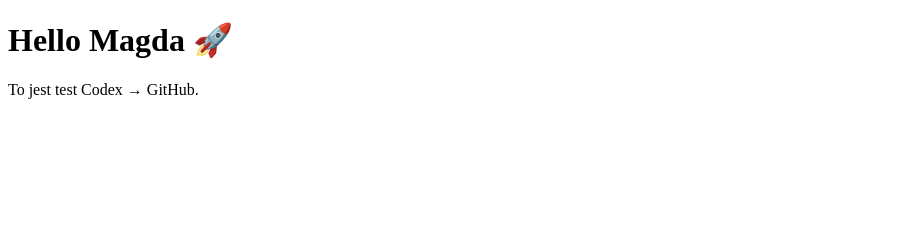
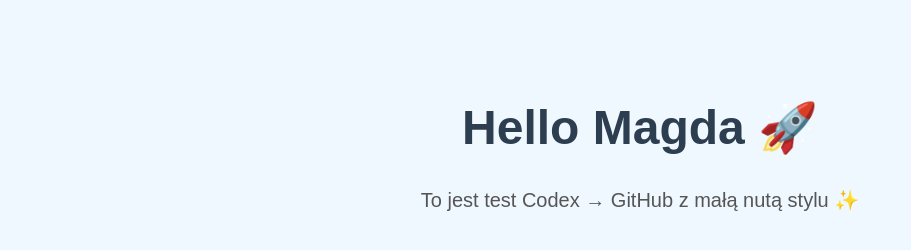
Before and after one commit to modakatowice-sketch/codex-projekt, a plain HTML site: page index.html in a window 1280 px wide. Shown: the whole page, without its empty margins (0-911 px from the left). Drawn offline with Linux system fonts and the light colour scheme.

Commit message:
Update index.html

```diff
--- a/index.html
+++ b/index.html
@@ -1,11 +1,28 @@
 <!DOCTYPE html>
 <html lang="pl">
 <head>
-  <meta charset="UTF-8">
-  <title>Hello Magda</title>
+    <meta charset="UTF-8">
+    <title>Hello Magda 🚀</title>
+    <style>
+        body {
+            font-family: Arial, sans-serif;
+            background-color: #f0f8ff;
+            color: #333;
+            text-align: center;
+            margin-top: 100px;
+        }
+        h1 {
+            font-size: 48px;
+            color: #2c3e50;
+        }
+        p {
+            font-size: 20px;
+            color: #555;
+        }
+    </style>
 </head>
 <body>
-  <h1>Hello Magda 🚀</h1>
-  <p>To jest test Codex → GitHub.</p>
+    <h1>Hello Magda 🚀</h1>
+    <p>To jest test Codex → GitHub z małą nutą stylu ✨</p>
 </body>
 </html>
```
